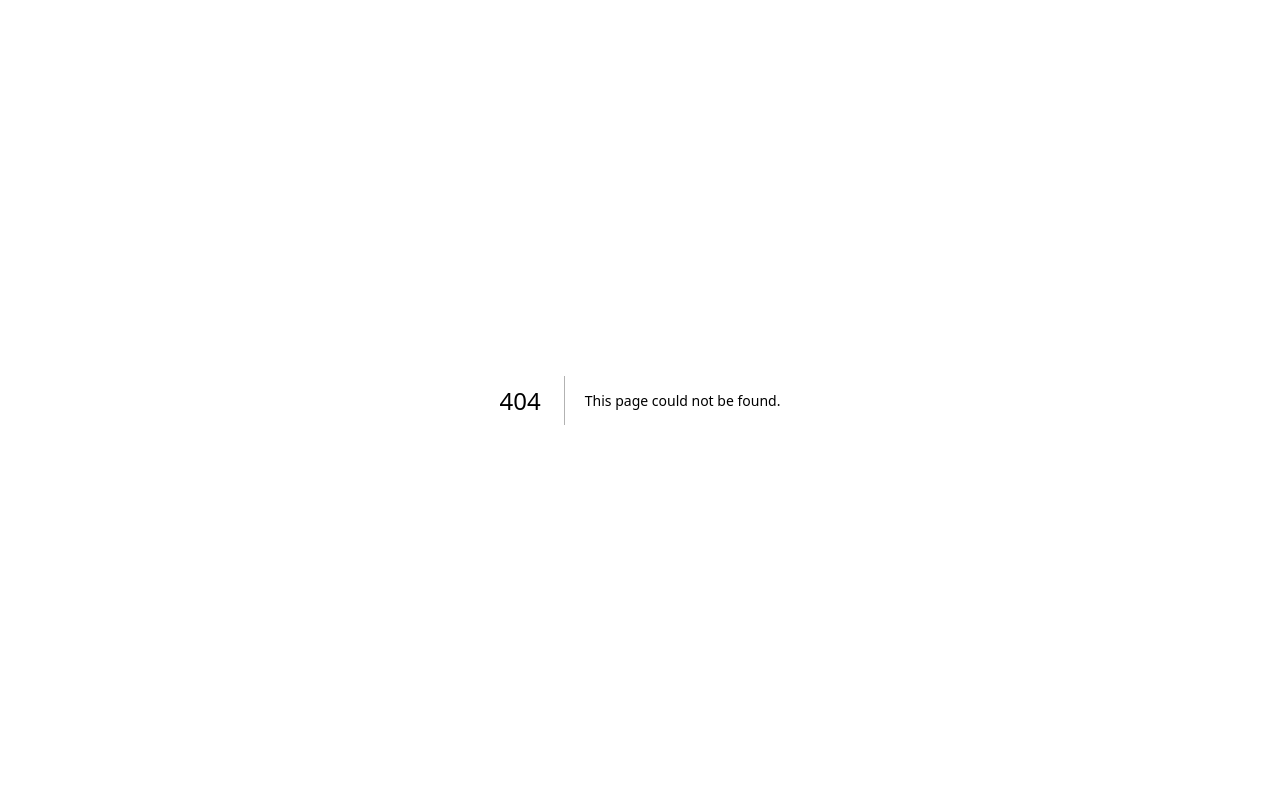
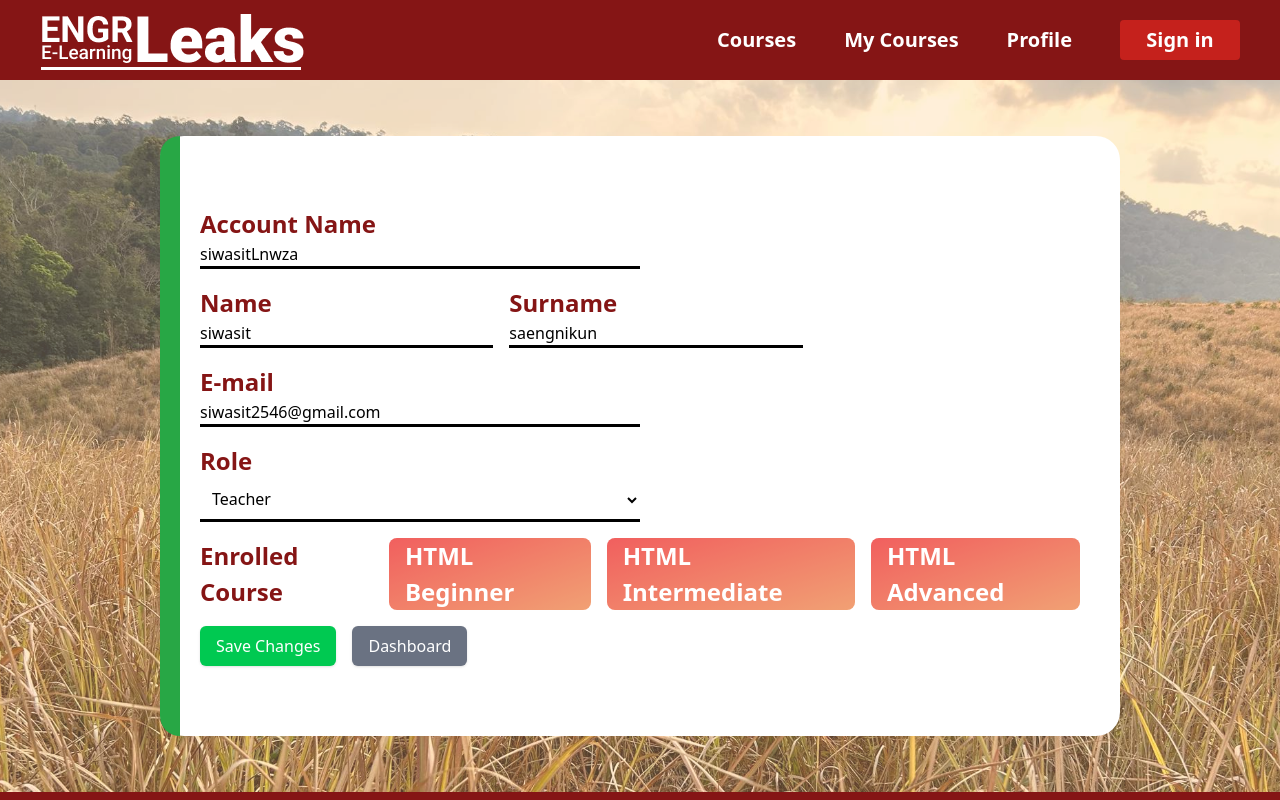
Before and after one commit to siwasit/ENGRLeaks, a Next.js app in the folder frontend/: page /profile in a window 1280 px wide. Before the commit this address had no page. Shown: the top 800 px of the page. Built offline with nearby package versions, Linux system fonts and the light colour scheme.

Commit message:
Frontend/Profile-done

```diff
--- /dev/null
+++ b/frontend/src/app/profile/page.tsx
@@ -0,0 +1,80 @@
+'use client'
+
+import Footer from "@/components/footer";
+import Navbar from "@/components/navbar";
+import React, { useState } from "react";
+
+export default function ProfilePage() {
+    const [accountName, setAccountName] = useState("siwasitLnwza");
+    const [name, setName] = useState("siwasit");
+    const [surname, setSurname] = useState("saengnikun");
+    const [email, setEmail] = useState("siwasit2546@gmail.com");
+    const [role, setRole] = useState("teacher");
+    const [enrolledCourses, setEnrolledCourses] = useState([
+        "HTML Beginner",
+        "HTML Intermediate",
+        "HTML Advanced",
+    ]);
+
+    return (
+        <div className="relative min-h-screen flex flex-col" style={{ backgroundImage: 'url(/images/plain.jpg)', backgroundSize: 'cover', backgroundPosition: 'center' }}>
+            <Navbar />
+
+            <div className="flex relative justify-center items-center">
+                <div className="absolute top-0 left-0 w-full h-full bg-[#FFCB91] opacity-30"></div>
+                <div className="relative z-10 w-[75%] h-[75vh] bg-white my-14 rounded-3xl">
+                    <div className="absolute left-0 h-full w-5 bg-[#28A745] rounded-l-3xl"></div>
+                    <form className="flex flex-col items-center justify-center h-full p-10 space-y-4">
+                        <div className="w-full">
+                            <label htmlFor="account_name" className="block text-[24px] font-bold text-[#851515]">Account Name</label>
+                            <input type="text" id="account_name" value={accountName} onChange={(e) => setAccountName(e.target.value)} name="account_name" className="block w-1/2 focus:outline-none border-b-3" />
+                        </div>
+
+                        <div className="w-full flex space-x-4">
+                            <div className="w-1/3">
+                                <label htmlFor="name" className="block text-[24px] font-bold text-[#851515]">Name</label>
+                                <input type="text" id="name" name="name" value={name} onChange={(e) => setName(e.target.value)} className="block w-full focus:outline-none border-b-3" />
+                            </div>
+                            <div className="w-1/3">
+                                <label htmlFor="surname" className="block text-[24px] font-bold text-[#851515]">Surname</label>
+                                <input type="text" id="surname" name="surname" value={surname} onChange={(e) => setSurname(e.target.value)} className="block w-full focus:outline-none border-b-3" />
+                            </div>
+                        </div>
+
+                        <div className="w-full">
+                            <label htmlFor="email" className="block text-[24px] font-bold text-[#851515]">E-mail</label>
+                            <input type="email" id="email" name="email" value={email} onChange={(e) => setEmail(e.target.value)} className="block w-1/2 focus:outline-none border-b-3" />
+                        </div>
+                        <div className="w-full">
+                            <label htmlFor="role" className="block text-[24px] font-bold text-[#851515]">Role</label>
+                            <select id="role" name="role" className="p-2 block w-1/2 focus:outline-none border-b-3" value={role} onChange={(e) => setRole(e.target.value)}>
+                                <option value="student">Student</option>
+                                <option value="teacher">Teacher</option>
+                            </select>
+                        </div>
+                        <div className="w-full flex space-x-4">
+                            <label htmlFor="enrolled_course" className="block text-[24px] font-bold text-[#851515]">Enrolled Course</label>
+                            {enrolledCourses.map((course, index) => (
+                                <div key={index} className="relative text-[24px] font-bold text-white px-4 rounded-lg inline-block"
+                                    style={{
+                                        background: 'linear-gradient(to bottom right, #FE7474, #FFCB91)',
+                                    }}
+                                >
+                                    <div className="absolute top-0 left-0 w-full h-full bg-[#C5211C] opacity-25 rounded-lg"></div>
+                                    <span className="relative z-10">{course}</span>
+                                </div>
+                            ))}
+                        </div>
+                        <div className="flex space-x-4 jusify-start w-full">
+                            <button type="submit" className="px-4 py-2 cursor-pointer bg-green-500 text-white rounded-md shadow hover:bg-green-600">Save Changes</button>
+                            <button type="button" className="px-4 py-2 cursor-pointer bg-gray-500 text-white rounded-md shadow hover:bg-gray-600">Dashboard</button>
+                        </div>
+                    </form>
+                </div>
+            </div>
+
+            <div className="flex-grow"></div>
+            <Footer />
+        </div>
+    );
+}
--- a/package.json
+++ /dev/null
@@ -1,5 +0,0 @@
-{
-  "dependencies": {
-    "react-icons": "^5.5.0"
-  }
-}
```
Also changed, not shown: frontend/public/images/plain.jpg (added), 1 other file (tests, documents, lock files or other folders).
